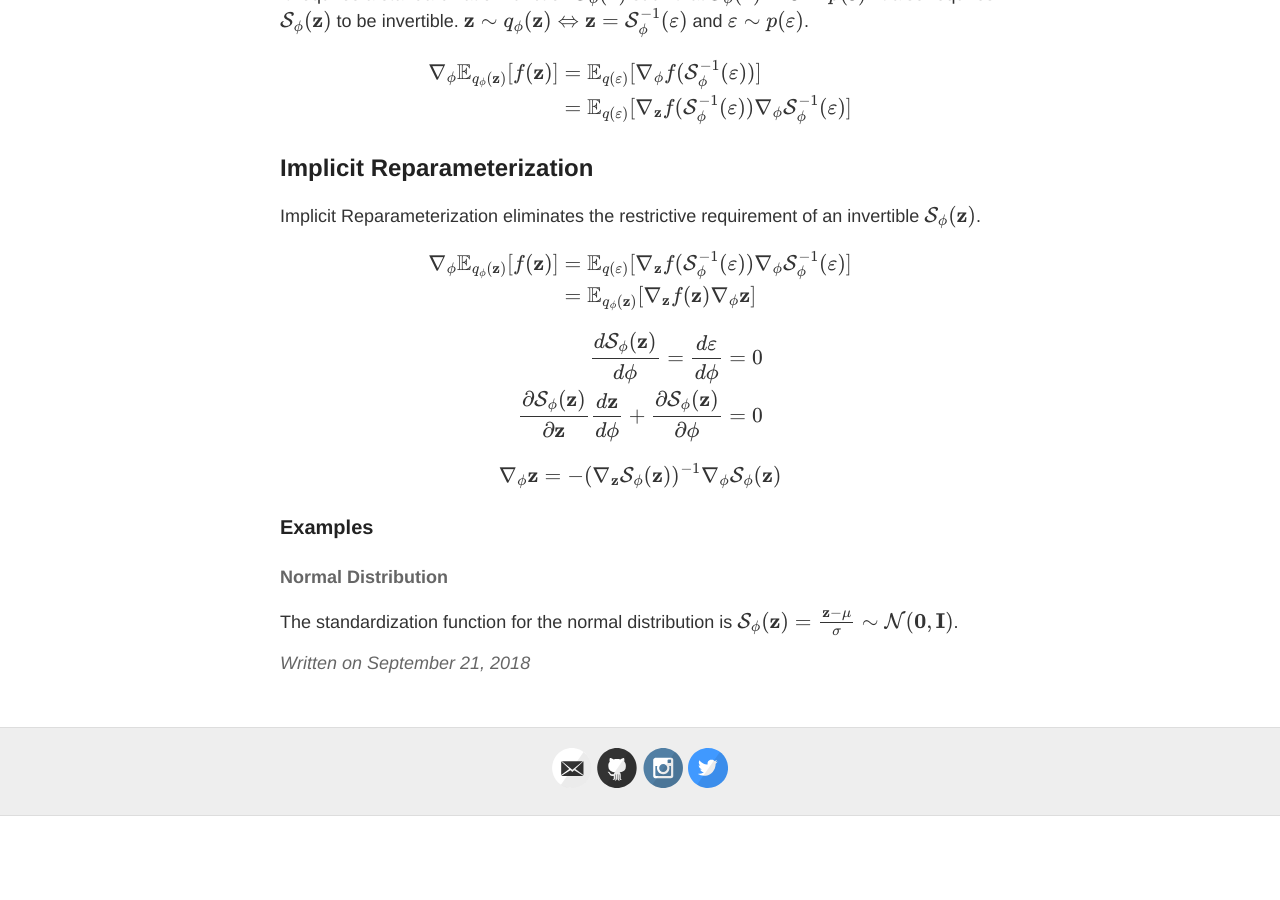
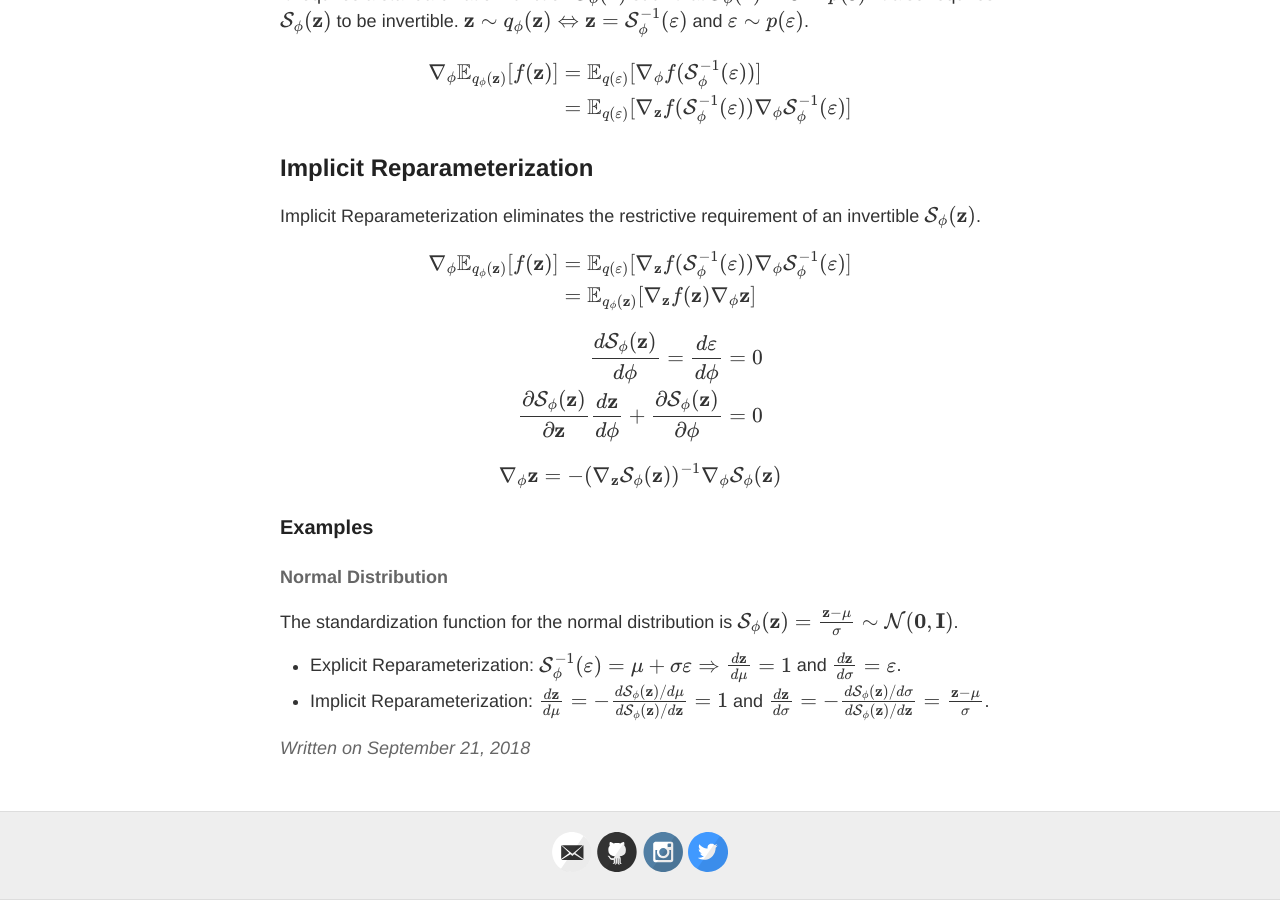
Before and after one commit to abdulfatir/abdulfatir.github.io, a Jekyll site: the page built from _posts/2018-9-21-Implicit-Reparameterization.md, in a window 1280 px wide and 900 px high, scrolled down 610 px. Built offline with Jekyll 4.4.1, drawn with Linux system fonts in a browser that asks for light colours; formulas are drawn with MathJax 3; before the commit the page ends 1426 px from its top, so only the background shows below that.

Commit message:
Update 2018-9-21-Implicit-Reparameterization.md

```diff
--- a/_posts/2018-9-21-Implicit-Reparameterization.md
+++ b/_posts/2018-9-21-Implicit-Reparameterization.md
@@ -59,3 +59,6 @@ $$
 #### Normal Distribution
 
 The standardization function for the normal distribution is $$\mathcal{S}_\phi(\mathbf{z}) = \frac{\mathbf{z}-\mu}{\sigma} \sim \mathcal{N}(\mathbf{0},\mathbf{I})$$.
+
+* Explicit Reparameterization: $$\mathcal{S}_\phi^{-1}(\varepsilon) = \mu + \sigma\varepsilon \Rightarrow \frac{d\mathbf{z}}{d\mu} = 1$$ and $$\frac{d\mathbf{z}}{d\sigma} = \varepsilon$$.
+* Implicit Reparameterization: $$\frac{d\mathbf{z}}{d\mu} = -\frac{d\mathcal{S}_\phi(\mathbf{z})/d\mu}{d\mathcal{S}_\phi(\mathbf{z})/d\mathbf{z}} = 1$$ and $$\frac{d\mathbf{z}}{d\sigma} = -\frac{d\mathcal{S}_\phi(\mathbf{z})/d\sigma}{d\mathcal{S}_\phi(\mathbf{z})/d\mathbf{z}} = \frac{\mathbf{z}-\mu}{\sigma}$$.
```
